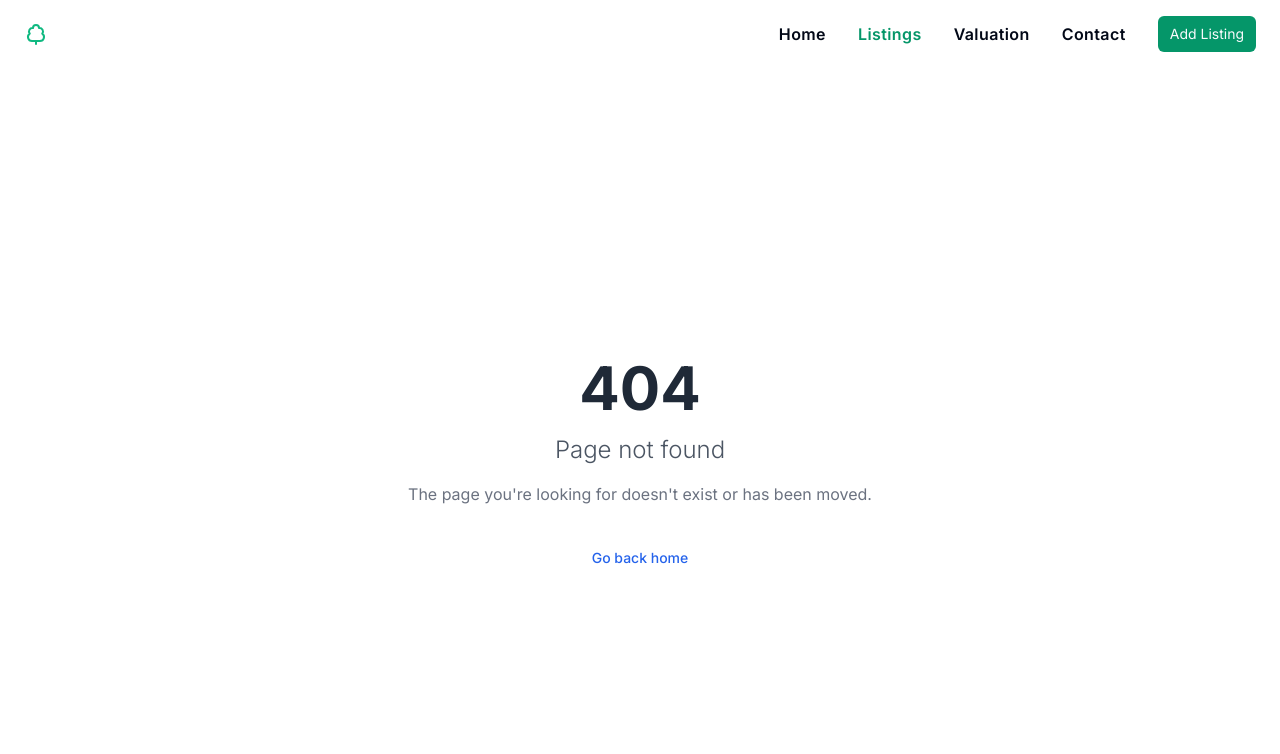
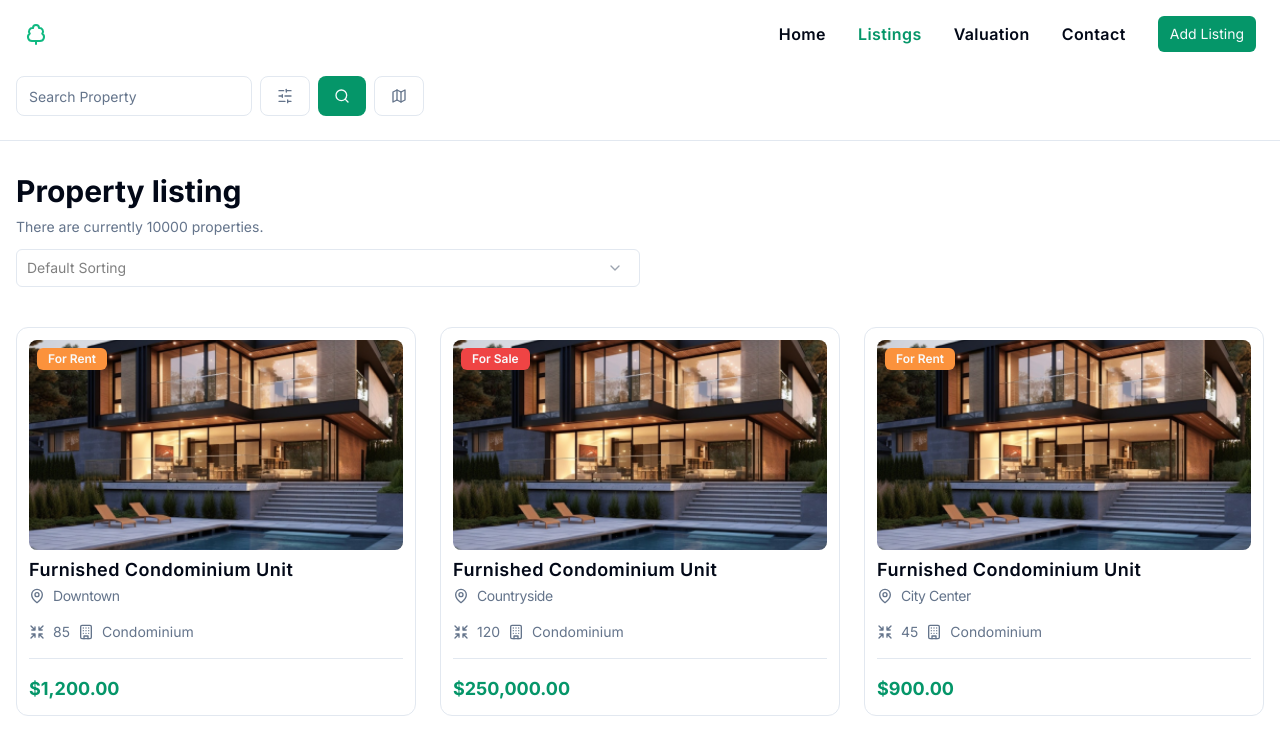
Before and after one commit to mytreehouse-ai/cygnus-a, a Next.js app: page /listings in a window 1280 px wide. Before the commit this address had no page. Shown: the top 754 px of the page. Built offline with nearby package versions, Linux system fonts and the light colour scheme.

Commit message:
added ui and page for property-listings

```diff
--- /dev/null
+++ b/app/listings/page.tsx
@@ -0,0 +1,39 @@
+import React from "react";
+import SearchFilter from "@/components/listings/search-filter";
+import { Separator } from "@/components/ui/separator";
+import { propertyCardsData } from "../page";
+import PropertyCard from "@/components/property-card";
+import PropertySort from "@/components/listings/property-sort";
+
+const Listings = () => {
+  return (
+    <main className="pt-2">
+      <SearchFilter />
+      <Separator className="my-6" />
+      <section className="mt-8 px-4">
+        <h3 className="text-3xl font-bold">Property listing</h3>
+        <p className="py-2 text-sm text-slate-500">
+          There are currently 10000 properties.
+        </p>
+        <PropertySort />
+        <ul className="mt-10 space-y-6 md:grid md:grid-cols-3 md:gap-6 md:space-y-0">
+          {propertyCardsData.map((property) => (
+            <li key={property.propertyName}>
+              <PropertyCard
+                img="/property-image.png"
+                location={property.location}
+                price={property.price}
+                sqm={property.sqm}
+                propertyName="Furnished Condominium Unit"
+                propertyType="Condominium"
+                type={property.type}
+              />
+            </li>
+          ))}
+        </ul>
+      </section>
+    </main>
+  );
+};
+
+export default Listings;
--- a/app/page.tsx
+++ b/app/page.tsx
@@ -4,7 +4,7 @@ import PropertyCard from "@/components/property-card";
 import Image from "next/image";
 import { ImageKitLoader } from "@/components/imagekit-loader";
 
-const propertyCardsData = [
+export const propertyCardsData = [
   {
     img: "/path/to/image1.jpg",
     propertyName: "Sunny Apartment",
--- /dev/null
+++ b/components/listings/property-sort/index.tsx
@@ -0,0 +1,45 @@
+"use client";
+
+import React from "react";
+import { Form } from "@/components/ui/form";
+import { useForm } from "react-hook-form";
+import ReactSelect from "@/components/react-cselect";
+
+const sortingOptions = [
+  {
+    label: "Default Sorting",
+    value: "default",
+  },
+  {
+    label: "Recently Added",
+    value: "recently-added",
+  },
+];
+
+const PropertySort = () => {
+  const propertySortForm = useForm();
+
+  const onSubmit = () => {
+    console.log(propertySortForm.getValues());
+  };
+
+  return (
+    <Form {...propertySortForm}>
+      <form
+        name="search-property-form"
+        onSubmit={propertySortForm.handleSubmit(onSubmit)}
+        className="mt-4 w-full space-y-2 md:mt-0 md:flex md:items-center md:space-x-2 md:space-y-0"
+      >
+        <div className="w-1/2">
+          <ReactSelect
+            data={sortingOptions}
+            name="sorting-options"
+            placeholder="Default Sorting"
+          />
+        </div>
+      </form>
+    </Form>
+  );
+};
+
+export default PropertySort;
--- /dev/null
+++ b/components/listings/search-filter/index.tsx
@@ -0,0 +1,66 @@
+"use client";
+
+import React from "react";
+import {
+  Form,
+  FormControl,
+  FormField,
+  FormItem,
+  FormLabel,
+} from "@/components/ui/form";
+import { useForm } from "react-hook-form";
+import { Input } from "@/components/ui/input";
+import { Button } from "@/components/ui/button";
+import { SlidersHorizontal } from "lucide-react";
+import { Search, Map } from "lucide-react";
+
+const SearchFilter = () => {
+  const propertySearchFilterForm = useForm();
+
+  const onSubmit = () => {
+    propertySearchFilterForm.setValue("type", " for-rent");
+    console.log(propertySearchFilterForm.getValues());
+  };
+
+  return (
+    <div className="px-4">
+      <Form {...propertySearchFilterForm}>
+        <form
+          name="search-property-form"
+          onSubmit={propertySearchFilterForm.handleSubmit(onSubmit)}
+          className="mt-4 w-full space-y-2 md:mt-0 md:flex md:items-center md:space-x-2 md:space-y-0"
+        >
+          <FormField
+            control={propertySearchFilterForm.control}
+            name="search"
+            render={({ field }) => (
+              <FormItem>
+                <FormControl>
+                  <Input
+                    placeholder="Search Property"
+                    {...field}
+                    value={field.value ?? ""}
+                    className="rounded-lg text-sm"
+                  />
+                </FormControl>
+              </FormItem>
+            )}
+          />
+          <div className="flex justify-evenly gap-x-2">
+            <Button className="w-full rounded-lg" variant="outline">
+              <SlidersHorizontal className="h-4 w-4 text-slate-500" />
+            </Button>
+            <Button className="w-full rounded-lg bg-emerald-600 hover:bg-emerald-700 focus:bg-emerald-600 active:bg-emerald-600">
+              <Search className="h-4 w-4 " />
+            </Button>
+            <Button className="w-full rounded-lg" variant="outline">
+              <Map className="h-4 w-4 text-slate-500" />
+            </Button>
+          </div>
+        </form>
+      </Form>
+    </div>
+  );
+};
+
+export default SearchFilter;
--- a/components/search-bar/index.tsx
+++ b/components/search-bar/index.tsx
@@ -70,7 +70,7 @@ function SearchBar() {
       <Card className="mt-1 rounded-tl-none border-none p-4 shadow-none">
         <Form {...form}>
           <form
-            name="bot-question-form"
+            name="search-property-form"
             onSubmit={form.handleSubmit(onSubmit)}
             className="mt-4 w-full space-y-2 md:mt-0 md:flex md:items-center md:space-x-2 md:space-y-0"
           >
```
